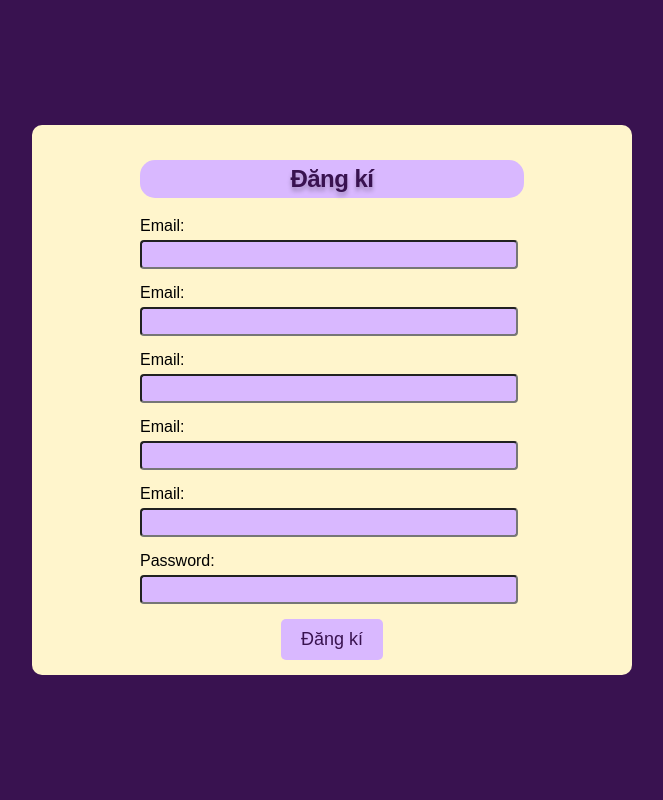
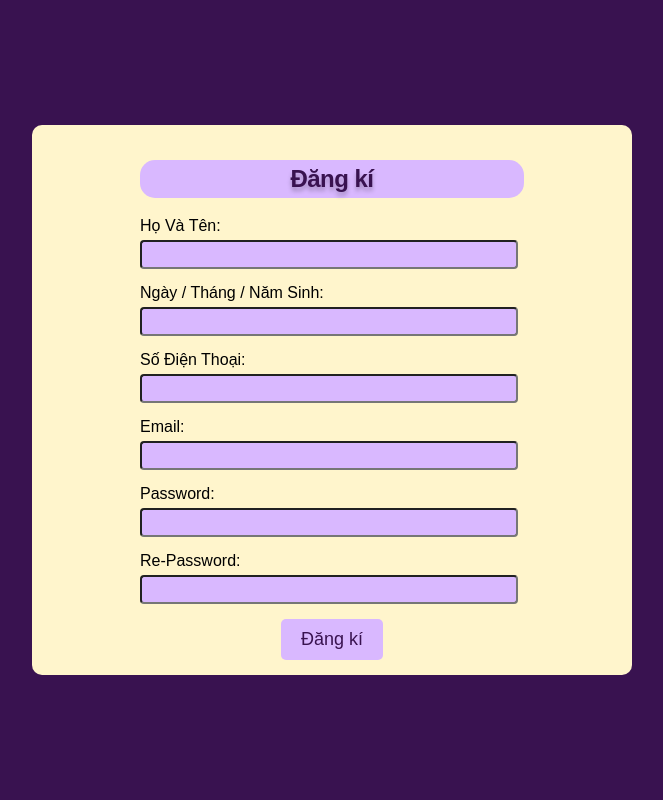
Before and after one commit to tanpham380/Tarotalk, a Django app: page / in a window 1280 px wide. Shown: the part 77-877 px from the top of the page, without its empty margins (308-971 px from the left). Run offline with Django 4.2, Linux system fonts and the light colour scheme.

Commit message:
final register_registerpage

```diff
--- a/Tarot/templates/register_page.html
+++ b/Tarot/templates/register_page.html
@@ -7,15 +7,15 @@
             <h2 class="register-title">Đăng kí</h2>
             <form>
                 <div class="form-group-register">
-                    <label for="Họ Và Tên">Email:</label>
+                    <label for="Họ Và Tên">Họ Và Tên:</label>
                     <input type="name" id="name" name="name">
                 </div>
                 <div class="form-group-register">
-                    <label for="Ngày / Tháng / Năm Sinh">Email:</label>
+                    <label for="Ngày / Tháng / Năm Sinh">Ngày / Tháng / Năm Sinh:</label>
                     <input type="birh_date" id="birh_date" name="birh_date">
                 </div>
                 <div class="form-group-register">
-                    <label for="Số Điện Thoại">Email:</label>
+                    <label for="Số Điện Thoại">Số Điện Thoại:</label>
                     <input type="phone_number" id="phone_number" name="phone_number">
                 </div>
                 <div class="form-group-register">
@@ -23,11 +23,11 @@
                     <input type="email" id="email" name="email">
                 </div>
                 <div class="form-group-register">
-                    <label for="password">Email:</label>
+                    <label for="password">Password:</label>
                     <input type="password" id="password" name="password">
                 </div>
                 <div class="form-group-register">
-                    <label for="Xác Nhận Mật Khẩu">Password:</label>
+                    <label for="Xác Nhận Mật Khẩu">Re-Password:</label>
                     <input type="re-password" id="re-password" name="re-password">
                 </div>
                 <button class="register-button">Đăng kí</button>
```
